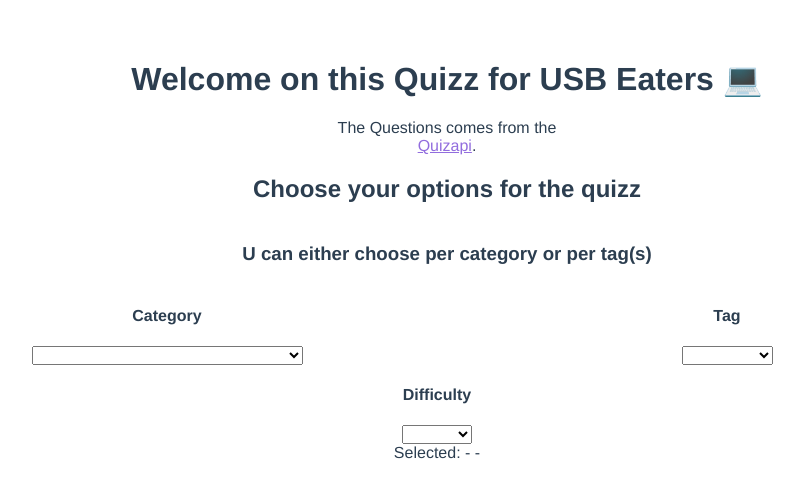
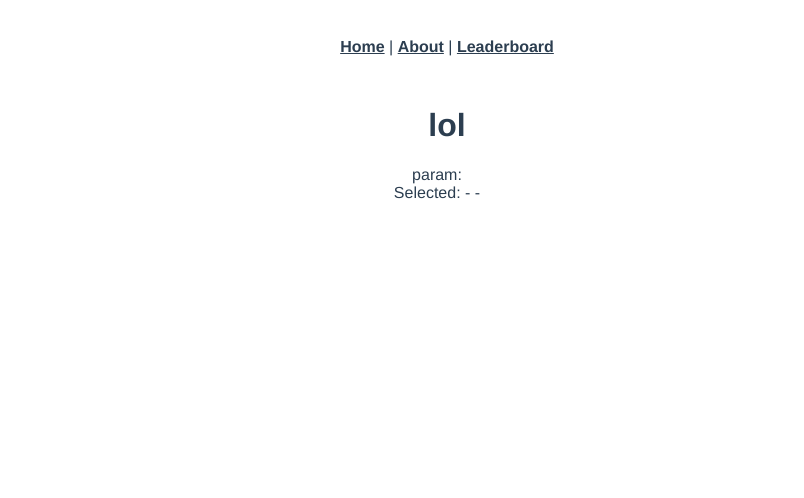
Before and after one commit to Scorni/Scorni-USBEatersQuizz, a Vue app in the folder quizz/: page /generatedQuizz in a window 1280 px wide. Shown: the top 498 px of the page, without its empty margins (193-997 px from the left). Built offline with nearby package versions, Linux system fonts and the light colour scheme.

Commit message:
Add vue-router

```diff
--- a/quizz/package.json
+++ b/quizz/package.json
@@ -10,13 +10,15 @@
   "dependencies": {
     "axios": "^0.27.2",
     "core-js": "^3.8.3",
-    "vue": "^3.2.13"
+    "vue": "^3.2.13",
+    "vue-router": "^4.0.15"
   },
   "devDependencies": {
     "@babel/core": "^7.12.16",
     "@babel/eslint-parser": "^7.12.16",
     "@vue/cli-plugin-babel": "~5.0.0",
     "@vue/cli-plugin-eslint": "~5.0.0",
+    "@vue/cli-plugin-router": "~5.0.0",
     "@vue/cli-service": "~5.0.0",
     "eslint": "^7.32.0",
     "eslint-plugin-vue": "^8.0.3"
--- a/quizz/src/App.vue
+++ b/quizz/src/App.vue
@@ -1,17 +1,11 @@
 <template>
-  <Quizz msg="Welcome on this Quizz for USB Eaters 💻 "/>
+  <nav>
+    <router-link to="/">Home</router-link> |
+    <router-link to="/about">About</router-link> |
+    <router-link to="/leaderboard">Leaderboard</router-link>
+  </nav>
+  <router-view/>
 </template>
-
-<script>
-import Quizz from './components/Quizz.vue'
-
-export default {
-  name: 'App',
-  components: {
-    Quizz
-  }
-}
-</script>
 
 <style>
 #app {
@@ -20,6 +14,18 @@ export default {
   -moz-osx-font-smoothing: grayscale;
   text-align: center;
   color: #2c3e50;
-  margin-top: 60px;
+}
+
+nav {
+  padding: 30px;
+}
+
+nav a {
+  font-weight: bold;
+  color: #2c3e50;
+}
+
+nav a.router-link-exact-active {
+  color: #42b983;
 }
 </style>
--- /dev/null
+++ b/quizz/src/components/GeneratedQuizz.vue
@@ -0,0 +1,61 @@
+// TODO: get props
+<template>
+  <div class="hello">
+    <h1>lol</h1>
+         <div class="col-1-1">
+            <div class="content">
+              param: {{this.$route.params.question}}
+            </div>
+         </div>
+        <div class="col-1-1">
+            <div class="content">
+              <span>Selected: {{categorySelected}} - {{difficultySelected}} - {{tagSelected}}</span>
+            </div>
+        </div>
+        <div class="col-1-1" ref="generateQuizz" id="generateQuizz" hidden>
+          <router-link :to="{ name: 'generatedQuizz', param : 'questionGenerated'}" >generate Quizz</router-link>
+        </div>
+    </div>
+</template>
+
+<script>
+// import { getQuestions } from '../services/generateQuestion';
+
+console.log();
+export default {
+  name: 'GeneratedQuizz',
+  props: {
+    question: {type:Object, required:true}
+  },
+  data() {
+    return {
+    };
+  },
+  methods: {
+
+  },
+  computed:{
+
+  }
+
+}
+
+</script>
+
+<!-- Add "scoped" attribute to limit CSS to this component only -->
+<style scoped>
+h3 {
+  margin: 40px 0 0;
+}
+ul {
+  list-style-type: none;
+  padding: 0;
+}
+li {
+  display: inline-block;
+  margin: 0 10px;
+}
+a {
+  color: #926dde;
+}
+</style>
--- a/quizz/src/components/Quizz.vue
+++ b/quizz/src/components/Quizz.vue
@@ -53,6 +53,9 @@
               <span>Selected: {{categorySelected}} - {{difficultySelected}} - {{tagSelected}}</span>
             </div>
         </div>
+        <div class="col-1-1" ref="generateQuizz" id="generateQuizz" hidden>
+          <router-link :to="{ name: 'generatedQuizz', params: { question : 'questionGenerated'}}" >generate Quizz</router-link>
+        </div>
 
 
 
@@ -62,8 +65,7 @@
 </template>
 
 <script>
-// TODO: Redirect de base sur cette page + système de route
-//import { getQuestions } from '../services/generateQuestion';
+import { getQuestions } from '../services/generateQuestion';
 import { getOptions } from '../services/getRequestParameters';
 
 export default {
@@ -71,44 +73,60 @@ export default {
   props: {
     msg: String
   },
-  methods: {
-    resetTag: function(event){
-      // TODO: check why this refreshing when updateing data variable
-            console.log(event.currentTarget.id);
-            // ref = event.currentTarget.id
-            if(event.currentTarget.id === "clearTagSelected"){
-              // this.$refs.tagSelected.value =null
-              // this.tagSelected = ""
-              this.$refs.categorySelected.removeAttribute("disabled","disabled");
-            }else{
-              // this.$refs.categorySelected.value =null
-
-              // this.$refs.tagSelected.removeAttribute("disabled","disabled");
-                            this.tagSelected = ""
-
-              this.categorySelected = ""
-
-            }
-    }
-  },
   data() {
     return {
       requestOptions : getOptions(),
       categorySelected :"",
       difficultySelected :"",
       tagSelected :"",
+      questionGenerated : "",
     };
+  },
+  methods: {
+    resetTag: function(event){
+            if(event.currentTarget.id === "clearTagSelected"){
+              this.$refs.categorySelected.removeAttribute("disabled","disabled");
+            }else{
+              this.$refs.tagSelected.removeAttribute("disabled","disabled");
+            }
+            this.tagSelected = ""
+            this.categorySelected = ""
+    },
+    showButtonGenerateQuizz: function(){
+      if((this.tagSelected !== "" && this.difficultySelected !== "") || (this.categorySelected !== "" && this.difficultySelected !== "")){
+        this.$refs.generateQuizz.removeAttribute("hidden");
+        this.questionGenerated = getQuestions(10);
+      }else{
+        this.$refs.generateQuizz.setAttribute("hidden","hidden");
+      }
+    },
   },
   watch: {
     categorySelected: function() {
+      if(this.categorySelected === ""){
+        this.$refs.tagSelected.removeAttribute("disabled");
+        this.$refs.clearCategorySelected.setAttribute("hidden","hidden");
+      }else{
         this.$refs.tagSelected.setAttribute("disabled","disabled");
         this.$refs.clearCategorySelected.removeAttribute("hidden");
+      }
+      this.showButtonGenerateQuizz();
 
     },
     tagSelected: function() {
+
+      if(this.tagSelected === ""){
+        this.$refs.categorySelected.removeAttribute("disabled");
+        this.$refs.clearTagSelected.setAttribute("hidden","hidden");
+      }else{
         this.$refs.categorySelected.setAttribute("disabled","disabled");
         this.$refs.clearTagSelected.removeAttribute("hidden");
+      }
+      this.showButtonGenerateQuizz();
     },
+    difficultySelected: function() {
+      this.showButtonGenerateQuizz();
+    }
   },
 }
 
--- a/quizz/src/main.js
+++ b/quizz/src/main.js
@@ -1,4 +1,6 @@
 import { createApp } from 'vue'
 import App from './App.vue'
+import router from "./router";
+
 import "@/assets/simplegrid.css"
-createApp(App).mount('#app')
+createApp(App).use(router).mount('#app')
--- /dev/null
+++ b/quizz/src/router/index.js
@@ -0,0 +1,38 @@
+import { createRouter, createWebHistory } from 'vue-router'
+import HomeView from '../views/HomeView.vue'
+import LeaderboardView from '../views/LeaderboardView.vue'
+import GeneratedQuizzView from '../views/GeneratedQuizzView.vue'
+
+const routes = [
+  {
+    path: '/',
+    name: 'home',
+    component: HomeView
+  },
+  {
+    path: '/about',
+    name: 'about',
+    // route level code-splitting
+    // this generates a separate chunk (about.[hash].js) for this route
+    // which is lazy-loaded when the route is visited.
+    component: () => import(/* webpackChunkName: "about" */ '../views/AboutView.vue')
+  },
+  {
+    path: '/leaderboard',
+    name: 'leaderboard',
+    component: LeaderboardView
+  },
+  {
+    path: '/generatedQuizz',
+    name: 'generatedQuizz',
+    component: GeneratedQuizzView,
+    props:true
+  },
+]
+
+const router = createRouter({
+  history: createWebHistory(process.env.BASE_URL),
+  routes
+})
+
+export default router;
--- /dev/null
+++ b/quizz/src/views/AboutView.vue
@@ -0,0 +1,5 @@
+<template>
+  <div class="about">
+    <h1>This is an about page</h1>
+  </div>
+</template>
--- /dev/null
+++ b/quizz/src/views/GeneratedQuizzView.vue
@@ -0,0 +1,17 @@
+<template>
+  <div class="home">
+    <GeneratedQuizz msg="Welcome on this Quizz for USB Eaters 💻 "/>
+  </div>
+</template>
+
+<script>
+// @ is an alias to /src
+import GeneratedQuizz from '@/components/GeneratedQuizz.vue'
+
+export default {
+  name: 'HomeView',
+  components: {
+    GeneratedQuizz,
+  }
+}
+</script>
--- /dev/null
+++ b/quizz/src/views/HomeView.vue
@@ -0,0 +1,17 @@
+<template>
+  <div class="home">
+    <Quizz msg="Welcome on this Quizz for USB Eaters 💻 "/>
+  </div>
+</template>
+
+<script>
+// @ is an alias to /src
+import Quizz from '@/components/Quizz.vue'
+
+export default {
+  name: 'HomeView',
+  components: {
+    Quizz
+  }
+}
+</script>
--- /dev/null
+++ b/quizz/src/views/LeaderboardView.vue
@@ -0,0 +1,5 @@
+<template>
+  <div class="about">
+    <h1>This is the leaderboard page</h1>
+  </div>
+</template>
```
Also changed, not shown: 2 other files (tests, documents, lock files or other folders).
